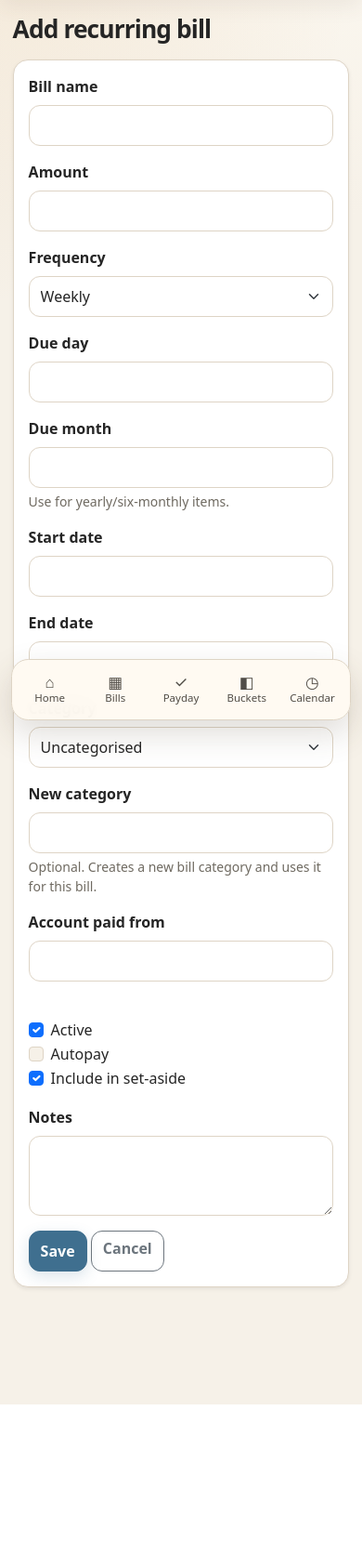
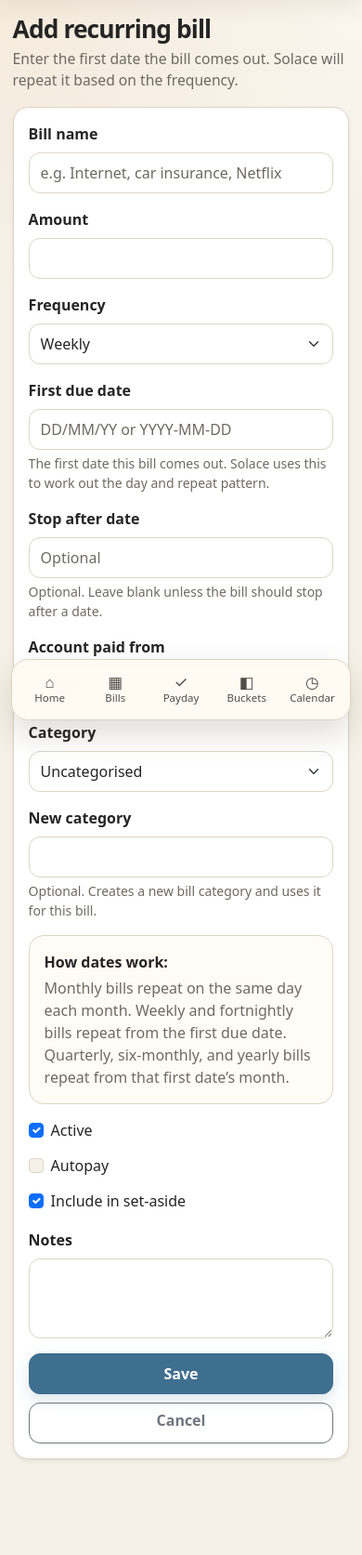
Before and after one commit to Moose151/project-solace, a Flask app: page /bills/new in a window 390 px wide. Shown: the part 57-1730 px from the top of the page at 93% size. Before the commit the page ends 1568 px from the top, so only its background shows below. Run offline with Flask 3, Linux system fonts and the light colour scheme; a user stored in the database is signed in; data comes from the database, SQL or seed files in the repository.

Commit message:
Simplify bill dates and refine calendar

```diff
--- a/app/forms.py
+++ b/app/forms.py
@@ -45,10 +45,17 @@ class RecurringBillForm(FlaskForm):
             ("Yearly", "Yearly"),
         ],
     )
-    due_day = IntegerField("Due day", validators=[DataRequired(), NumberRange(min=1, max=31)])
-    due_month = IntegerField("Due month", validators=[Optional(), NumberRange(min=1, max=12)], description="Use for yearly/six-monthly bills")
-    start_date = StringField("Start date", validators=[DataRequired()], description="YYYY-MM-DD or DD/MM/YYYY")
-    end_date = StringField("End date", validators=[Optional()], description="YYYY-MM-DD or DD/MM/YYYY, optional")
+    first_due_date = StringField(
+        "First due date",
+        validators=[DataRequired()],
+        description="The first date this bill comes out. Solace uses this to work out the day and repeat pattern."
+    )
+    # Legacy/generated fields. These are still stored in the database, but the UI now uses
+    # first_due_date so users do not need to understand due day vs start date.
+    due_day = IntegerField("Generated due day", validators=[Optional(), NumberRange(min=1, max=31)])
+    due_month = IntegerField("Generated due month", validators=[Optional(), NumberRange(min=1, max=12)])
+    start_date = StringField("Generated start date", validators=[Optional()])
+    end_date = StringField("Stop after date", validators=[Optional()], description="Optional. Leave blank unless the bill should stop after a date.")
     category_id = SelectField("Category", coerce=int, validators=[Optional()])
     new_category_name = StringField("New category", validators=[Optional(), Length(max=80)], description="Optional. Creates a new bill category and uses it for this bill.")
     active = BooleanField("Active", default=True)
--- a/app/routes.py
+++ b/app/routes.py
@@ -135,6 +135,38 @@ def apply_bucket_form(bucket, form):
 def normalise_date_string(value):
     parsed = parse_date(value)
     return parsed.isoformat() if parsed else None
+
+
+def apply_bill_form(form, bill):
+    """Apply the recurring bill form to the model using one clear first due date.
+
+    Internally Solace still stores due_day, due_month, and start_date because the
+    recurrence engine uses those fields. The form presents a simpler model: the
+    user enters the first date the bill comes out, and Solace derives the rest.
+    """
+    first_due = parse_date(form.first_due_date.data)
+    if not first_due:
+        raise ValueError("A first due date is required.")
+
+    bill.name = form.name.data
+    bill.amount = form.amount.data
+    bill.frequency = form.frequency.data
+    bill.due_day = first_due.day
+    bill.start_date = first_due.isoformat()
+
+    # Month-based recurring items need an anchor month. Monthly bills do not,
+    # but quarterly/six-monthly/yearly bills repeat from the first due month.
+    if bill.frequency in ["Quarterly", "Six-monthly", "Yearly"]:
+        bill.due_month = first_due.month
+    else:
+        bill.due_month = None
+
+    bill.end_date = normalise_date_string(form.end_date.data) if form.end_date.data else None
+    bill.active = bool(form.active.data)
+    bill.autopay = bool(form.autopay.data)
+    bill.account_name = form.account_name.data
+    bill.include_in_set_aside = bool(form.include_in_set_aside.data)
+    bill.notes = form.notes.data
 
 
 def get_or_create_category(name, category_type="Bill"):
@@ -538,7 +570,7 @@ def bills():
             "name": (bill.name or "").lower(),
             "category": category_name.lower(),
             "frequency": bill.frequency or "",
-            "due": ((bill.due_month or 0), (bill.due_day or 0), (bill.name or "").lower()),
+            "due": (bill.start_date or "", (bill.name or "").lower()),
             "amount": float(bill.amount or 0),
             "annual": annual_cost(bill),
             "fortnightly": fortnightly_bill_amount(bill),
@@ -629,9 +661,7 @@ def new_bill():
     form.category_id.choices = category_choices("Bill")
     if form.validate_on_submit():
         bill = RecurringBill()
-        form.populate_obj(bill)
-        bill.start_date = normalise_date_string(bill.start_date)
-        bill.end_date = normalise_date_string(bill.end_date) if bill.end_date else None
+        apply_bill_form(form, bill)
         new_category = get_or_create_category(form.new_category_name.data, "Bill")
         bill.category_id = new_category.id if new_category else (form.category_id.data or None)
         db.session.add(bill)
@@ -652,11 +682,10 @@ def edit_bill(bill_id):
     form.category_id.choices = category_choices("Bill")
     if request.method == "GET":
         form.category_id.data = bill.category_id or 0
+        form.first_due_date.data = bill.start_date
     if form.validate_on_submit():
         scope = request.form.get("occurrence_update_scope", "future_unpaid")
-        form.populate_obj(bill)
-        bill.start_date = normalise_date_string(bill.start_date)
-        bill.end_date = normalise_date_string(bill.end_date) if bill.end_date else None
+        apply_bill_form(form, bill)
         new_category = get_or_create_category(form.new_category_name.data, "Bill")
         bill.category_id = new_category.id if new_category else (form.category_id.data or None)
         regenerate_bill_occurrences(bill, scope=scope)
@@ -826,10 +855,16 @@ def month_view(year, month):
     for event in month_events:
         events_by_date.setdefault(event["date"].isoformat(), []).append(event)
 
+    today = date.today()
     calendar_weeks = []
     for week in Calendar(firstweekday=0).monthdatescalendar(year, month):
         calendar_weeks.append([
-            {"date": day, "in_month": day.month == month, "events": events_by_date.get(day.isoformat(), [])}
+            {
+                "date": day,
+                "in_month": day.month == month,
+                "is_today": day == today,
+                "events": events_by_date.get(day.isoformat(), []),
+            }
             for day in week
         ])
 
@@ -842,7 +877,8 @@ def month_view(year, month):
         "month.html",
         year=year,
         month=month,
-        month_name=month_name[month],
+        month_label=month_name[month],
+        month_names=list(month_name),
         selected_view=selected_view,
         occurrences=occurrences,
         month_events=month_events,
@@ -851,6 +887,7 @@ def month_view(year, month):
         paid=paid,
         unpaid=unpaid,
         income_total=income_total,
+        today=today,
     )
 
 
--- a/app/static/css/site.css
+++ b/app/static/css/site.css
@@ -1080,3 +1080,182 @@ html[data-bs-theme="dark"] .table {
     min-width: 42rem;
   }
 }
+
+/* v20 bill entry and calendar refinement --------------------------------- */
+.bill-repeat-help {
+  display: flex;
+  gap: .5rem;
+  align-items: flex-start;
+  color: var(--hs-muted);
+}
+
+.bill-repeat-help strong {
+  color: var(--hs-text);
+  white-space: nowrap;
+}
+
+.check-grid {
+  display: flex;
+  flex-wrap: wrap;
+  gap: .75rem 1.5rem;
+}
+
+.check-grid .form-check {
+  min-width: 11rem;
+}
+
+.occurrence-panel {
+  border-color: rgba(201, 138, 61, .34);
+}
+
+.calendar-page-header .calendar-actions {
+  align-items: center;
+}
+
+.month-jump {
+  border-radius: var(--hs-radius);
+}
+
+.month-pill-row {
+  display: flex;
+  gap: .35rem;
+  overflow-x: auto;
+  padding: .15rem 0;
+}
+
+.month-pill {
+  display: inline-flex;
+  align-items: center;
+  justify-content: center;
+  min-width: 3.2rem;
+  padding: .45rem .65rem;
+  border-radius: 999px;
+  color: var(--hs-muted);
+  text-decoration: none;
+  font-weight: 700;
+  border: 1px solid transparent;
+}
+
+.month-pill:hover {
+  color: var(--hs-primary-hover);
+  background: var(--hs-surface-muted);
+}
+
+.month-pill.active {
+  color: var(--hs-primary-hover);
+  background: var(--hs-primary-soft);
+  border-color: rgba(63, 111, 143, .22);
+}
+
+.modern-calendar .calendar-month-grid {
+  gap: .65rem;
+}
+
+.modern-calendar .calendar-day {
+  position: relative;
+  min-height: 9.25rem;
+  display: flex;
+  flex-direction: column;
+  background: var(--hs-surface-raised);
+  transition: border-color .15s ease, transform .15s ease, box-shadow .15s ease;
+}
+
+.modern-calendar .calendar-day:hover {
+  border-color: var(--hs-border-strong);
+  transform: translateY(-1px);
+}
+
+.modern-calendar .calendar-day.today {
+  border-color: var(--hs-primary);
+  box-shadow: 0 0 0 3px rgba(63, 111, 143, .14);
+}
+
+.calendar-date-row {
+  display: flex;
+  align-items: center;
+  justify-content: space-between;
+  gap: .35rem;
+  margin-bottom: .45rem;
+}
+
+.calendar-date {
+  margin-bottom: 0;
+  line-height: 1;
+}
+
+.today-pill {
+  font-size: .68rem;
+  font-weight: 800;
+  letter-spacing: .03em;
+  text-transform: uppercase;
+  color: var(--hs-primary-hover);
+  background: var(--hs-primary-soft);
+  border: 1px solid rgba(63, 111, 143, .22);
+  border-radius: 999px;
+  padding: .15rem .38rem;
+}
+
+.calendar-events {
+  display: flex;
+  flex-direction: column;
+  gap: .35rem;
+}
+
+.calendar-empty {
+  color: var(--hs-muted);
+  opacity: .38;
+  font-size: .8rem;
+  padding-top: .25rem;
+}
+
+.calendar-event {
+  border-color: var(--hs-border);
+  background: var(--hs-surface);
+}
+
+.bill-event {
+  border-left: .25rem solid var(--hs-warning);
+}
+
+.income-event {
+  border-left: .25rem solid var(--hs-success);
+}
+
+.paid-event {
+  opacity: .72;
+}
+
+.skipped-event {
+  opacity: .62;
+  text-decoration: line-through;
+}
+
+html[data-bs-theme="dark"] .month-pill.active,
+html[data-bs-theme="dark"] .today-pill {
+  background: rgba(131, 169, 189, .16);
+  border-color: rgba(131, 169, 189, .32);
+}
+
+html[data-bs-theme="dark"] .modern-calendar .calendar-day.today {
+  box-shadow: 0 0 0 3px rgba(131, 169, 189, .15);
+}
+
+@media (max-width: 576px) {
+  .bill-repeat-help {
+    display: block;
+  }
+
+  .bill-repeat-help strong {
+    display: block;
+    margin-bottom: .25rem;
+  }
+
+  .calendar-actions {
+    width: 100%;
+  }
+
+  .calendar-actions > .btn,
+  .calendar-actions .view-toggle {
+    flex: 1 1 auto;
+  }
+}
--- a/app/templates/bill_form.html
+++ b/app/templates/bill_form.html
@@ -1,28 +1,52 @@
 {% extends "base.html" %}
 {% block content %}
-<h1 class="mb-3">{{ title }}</h1>
+<div class="page-header">
+  <div>
+    <h1 class="mb-1">{{ title }}</h1>
+    <div class="page-kicker">Enter the first date the bill comes out. Solace will repeat it based on the frequency.</div>
+  </div>
+</div>
+
 <form method="post" class="card shadow-sm"><div class="card-body row g-3">
   {{ form.hidden_tag() }}
-  <div class="col-md-6">{{ form.name.label(class="form-label") }} {{ form.name(class="form-control") }}</div>
+  <div class="col-lg-6">{{ form.name.label(class="form-label") }} {{ form.name(class="form-control", placeholder="e.g. Internet, car insurance, Netflix") }}</div>
   <div class="col-md-3">{{ form.amount.label(class="form-label") }} {{ form.amount(class="form-control") }}</div>
   <div class="col-md-3">{{ form.frequency.label(class="form-label") }} {{ form.frequency(class="form-select") }}</div>
-  <div class="col-md-3">{{ form.due_day.label(class="form-label") }} {{ form.due_day(class="form-control") }}</div>
-  <div class="col-md-3">{{ form.due_month.label(class="form-label") }} {{ form.due_month(class="form-control") }}<div class="form-text">Use for yearly/six-monthly items.</div></div>
-  <div class="col-md-3">{{ form.start_date.label(class="form-label") }} {{ form.start_date(class="form-control") }}</div>
-  <div class="col-md-3">{{ form.end_date.label(class="form-label") }} {{ form.end_date(class="form-control") }}</div>
-  <div class="col-md-4">{{ form.category_id.label(class="form-label") }} {{ form.category_id(class="form-select") }}</div>
-  <div class="col-md-4">{{ form.new_category_name.label(class="form-label") }} {{ form.new_category_name(class="form-control") }}<div class="form-text">{{ form.new_category_name.description }}</div></div>
-  <div class="col-md-4">{{ form.account_name.label(class="form-label") }} {{ form.account_name(class="form-control") }}</div>
-  <div class="col-md-4 pt-4">
+
+  <div class="col-md-4">
+    {{ form.first_due_date.label(class="form-label") }}
+    {{ form.first_due_date(class="form-control", placeholder="DD/MM/YY or YYYY-MM-DD") }}
+    <div class="form-text">{{ form.first_due_date.description }}</div>
+  </div>
+  <div class="col-md-4">
+    {{ form.end_date.label(class="form-label") }}
+    {{ form.end_date(class="form-control", placeholder="Optional") }}
+    <div class="form-text">{{ form.end_date.description }}</div>
+  </div>
+  <div class="col-md-4">{{ form.account_name.label(class="form-label") }} {{ form.account_name(class="form-control", placeholder="Optional") }}</div>
+
+  <div class="col-md-6">{{ form.category_id.label(class="form-label") }} {{ form.category_id(class="form-select") }}</div>
+  <div class="col-md-6">{{ form.new_category_name.label(class="form-label") }} {{ form.new_category_name(class="form-control") }}<div class="form-text">{{ form.new_category_name.description }}</div></div>
+
+  <div class="col-12">
+    <div class="soft-panel bill-repeat-help">
+      <strong>How dates work:</strong>
+      <span>Monthly bills repeat on the same day each month. Weekly and fortnightly bills repeat from the first due date. Quarterly, six-monthly, and yearly bills repeat from that first date’s month.</span>
+    </div>
+  </div>
+
+  <div class="col-12">
+    <div class="check-grid">
       <div class="form-check">{{ form.active(class="form-check-input") }} {{ form.active.label(class="form-check-label") }}</div>
       <div class="form-check">{{ form.autopay(class="form-check-input") }} {{ form.autopay.label(class="form-check-label") }}</div>
       <div class="form-check">{{ form.include_in_set_aside(class="form-check-input") }} {{ form.include_in_set_aside.label(class="form-check-label") }}</div>
     </div>
+  </div>
+
   <div class="col-12">{{ form.notes.label(class="form-label") }} {{ form.notes(class="form-control", rows="3") }}</div>
   {% if edit_mode %}
   <div class="col-12">
-    <div class="card border-warning">
-      <div class="card-body">
+    <div class="soft-panel occurrence-panel">
       <label class="form-label fw-semibold">Occurrence update behaviour</label>
       <select class="form-select" name="occurrence_update_scope">
         <option value="future_unpaid" selected>Update future unpaid occurrences only</option>
@@ -31,8 +55,7 @@
       <div class="form-text">Paid occurrences are always preserved. Use <strong>future unpaid</strong> for normal edits, such as changing the amount from now onward. Use <strong>all unpaid</strong> when correcting a bill rule for the whole budget year.</div>
     </div>
   </div>
-  </div>
   {% endif %}
-  <div class="col-12"><button class="btn btn-primary">Save</button> <a href="{{ url_for('main.bills') }}" class="btn btn-outline-secondary">Cancel</a></div>
+  <div class="col-12 action-bar justify-content-start"><button class="btn btn-primary">Save</button> <a href="{{ url_for('main.bills') }}" class="btn btn-outline-secondary">Cancel</a></div>
 </div></form>
 {% endblock %}
```
Also changed, not shown: app/templates/bills.html (+4 -4 lines), app/templates/month.html (+37 -24 lines), README_V20.md (added). Lines whose indentation alone changed are shown as unchanged.
